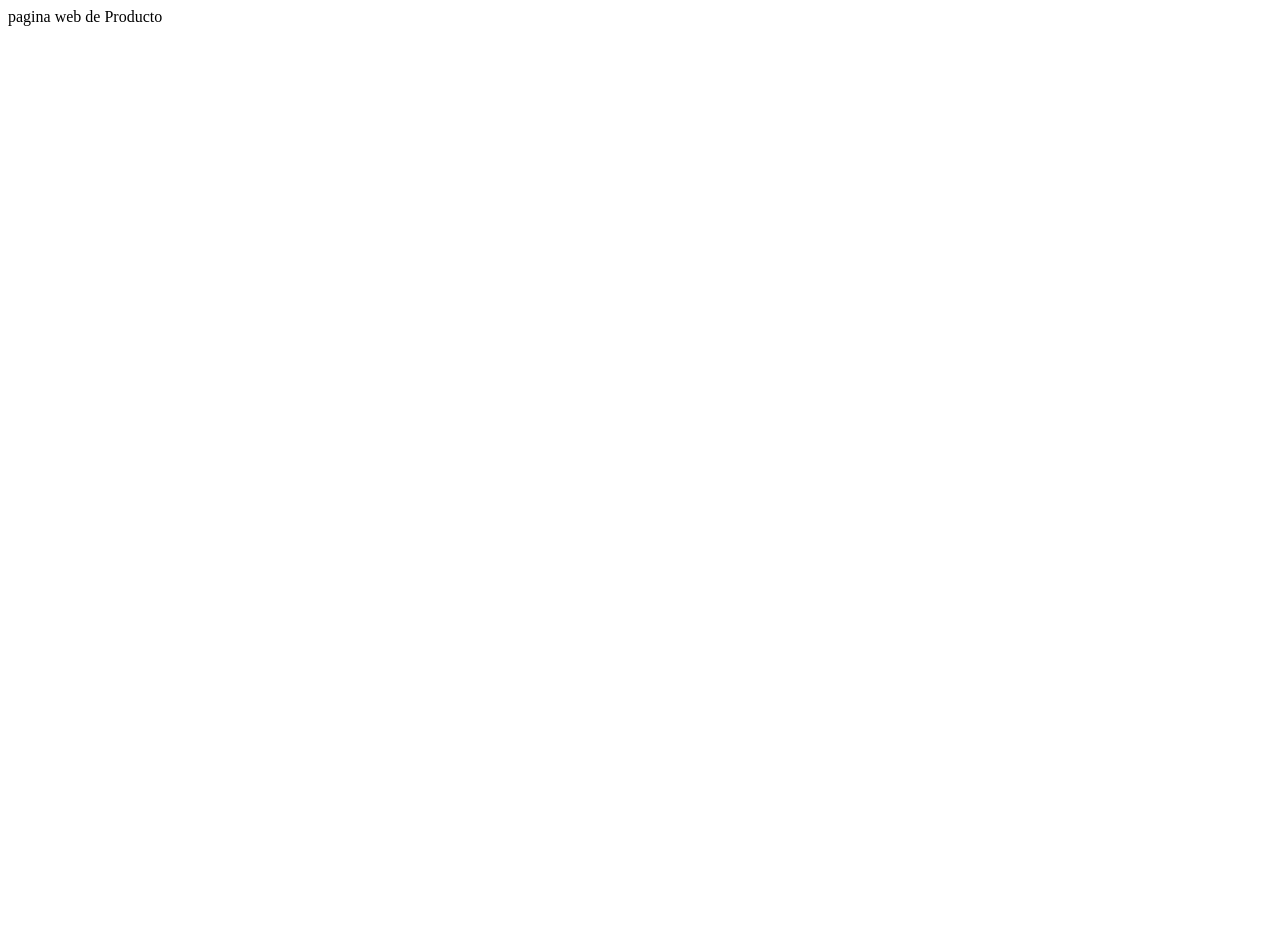
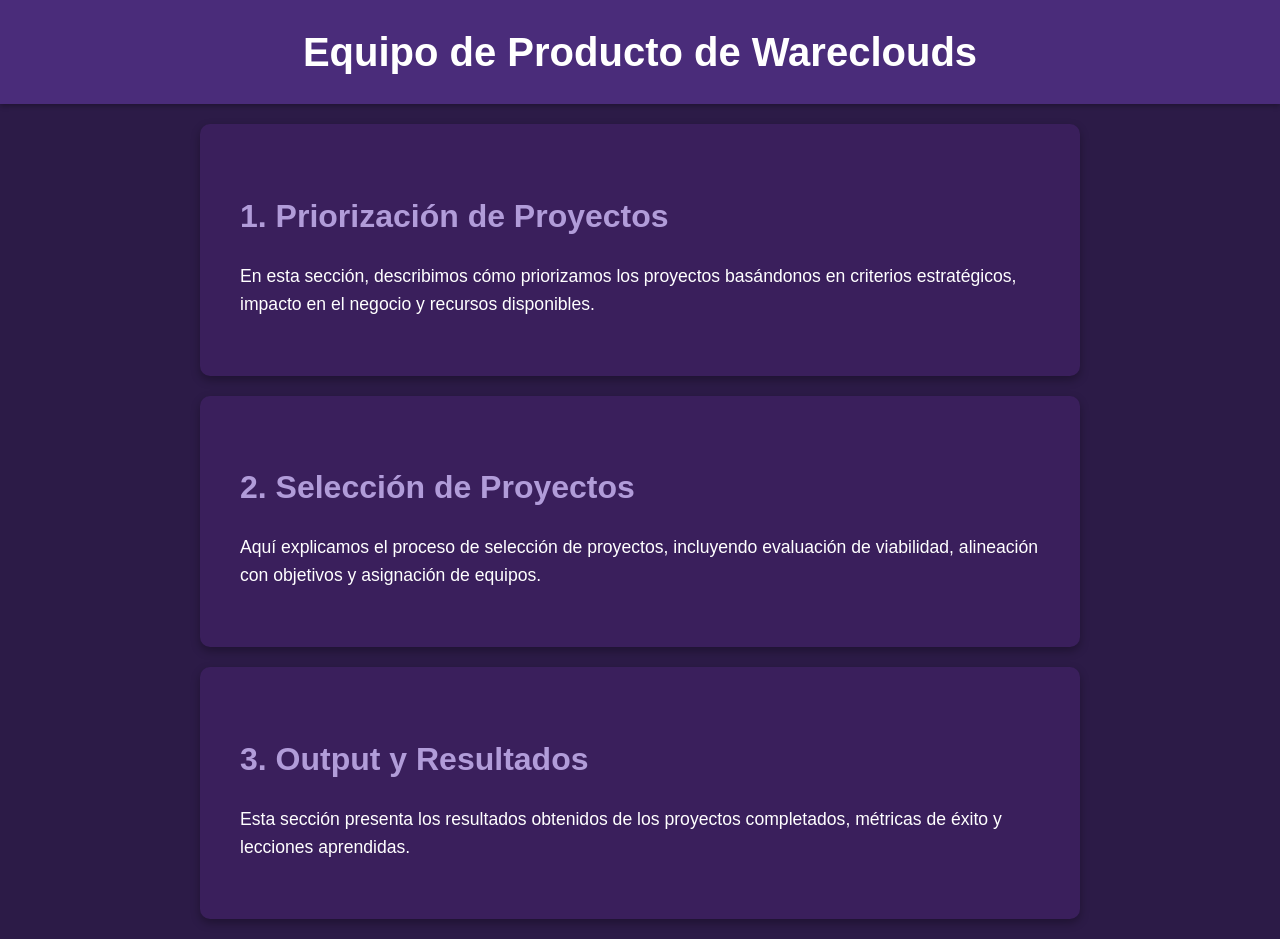
Before and after one commit to fcruzm9/webproducto, a plain HTML site: page index.html in a window 1280 px wide. Before the commit the page ends 800 px from the top, so only its background shows below. Drawn offline with Linux system fonts and the light colour scheme.

Commit message:
Actualización Web

```diff
--- a/index.html
+++ b/index.html
@@ -1 +1,26 @@
-pagina web de Producto
+<!DOCTYPE html>
+<html lang="es">
+<head>
+    <meta charset="UTF-8">
+    <meta name="viewport" content="width=device-width, initial-scale=1.0">
+    <title>Equipo de Producto - Wareclouds</title>
+    <link rel="stylesheet" href="styles.css">
+</head>
+<body>
+    <header>
+        <h1>Equipo de Producto de Wareclouds</h1>
+    </header>
+    <section id="priorizacion">
+        <h2>1. Priorización de Proyectos</h2>
+        <p>En esta sección, describimos cómo priorizamos los proyectos basándonos en criterios estratégicos, impacto en el negocio y recursos disponibles.</p>
+    </section>
+    <section id="seleccion">
+        <h2>2. Selección de Proyectos</h2>
+        <p>Aquí explicamos el proceso de selección de proyectos, incluyendo evaluación de viabilidad, alineación con objetivos y asignación de equipos.</p>
+    </section>
+    <section id="output">
+        <h2>3. Output y Resultados</h2>
+        <p>Esta sección presenta los resultados obtenidos de los proyectos completados, métricas de éxito y lecciones aprendidas.</p>
+    </section>
+</body>
+</html>
--- /dev/null
+++ b/styles.css
@@ -0,0 +1,39 @@
+body {
+    font-family: Arial, sans-serif;
+    background-color: #2c1b47;
+    color: #ffffff;
+    margin: 0;
+    padding: 0;
+    line-height: 1.6;
+}
+
+header {
+    background-color: #4a2c7a;
+    padding: 20px;
+    text-align: center;
+    box-shadow: 0 2px 5px rgba(0,0,0,0.3);
+}
+
+h1 {
+    margin: 0;
+    font-size: 2.5em;
+}
+
+section {
+    padding: 40px;
+    margin: 20px auto;
+    max-width: 800px;
+    background-color: #3a1f5c;
+    border-radius: 10px;
+    box-shadow: 0 4px 10px rgba(0,0,0,0.3);
+}
+
+h2 {
+    color: #b19cd9;
+    font-size: 2em;
+    margin-bottom: 20px;
+}
+
+p {
+    font-size: 1.1em;
+}
```
